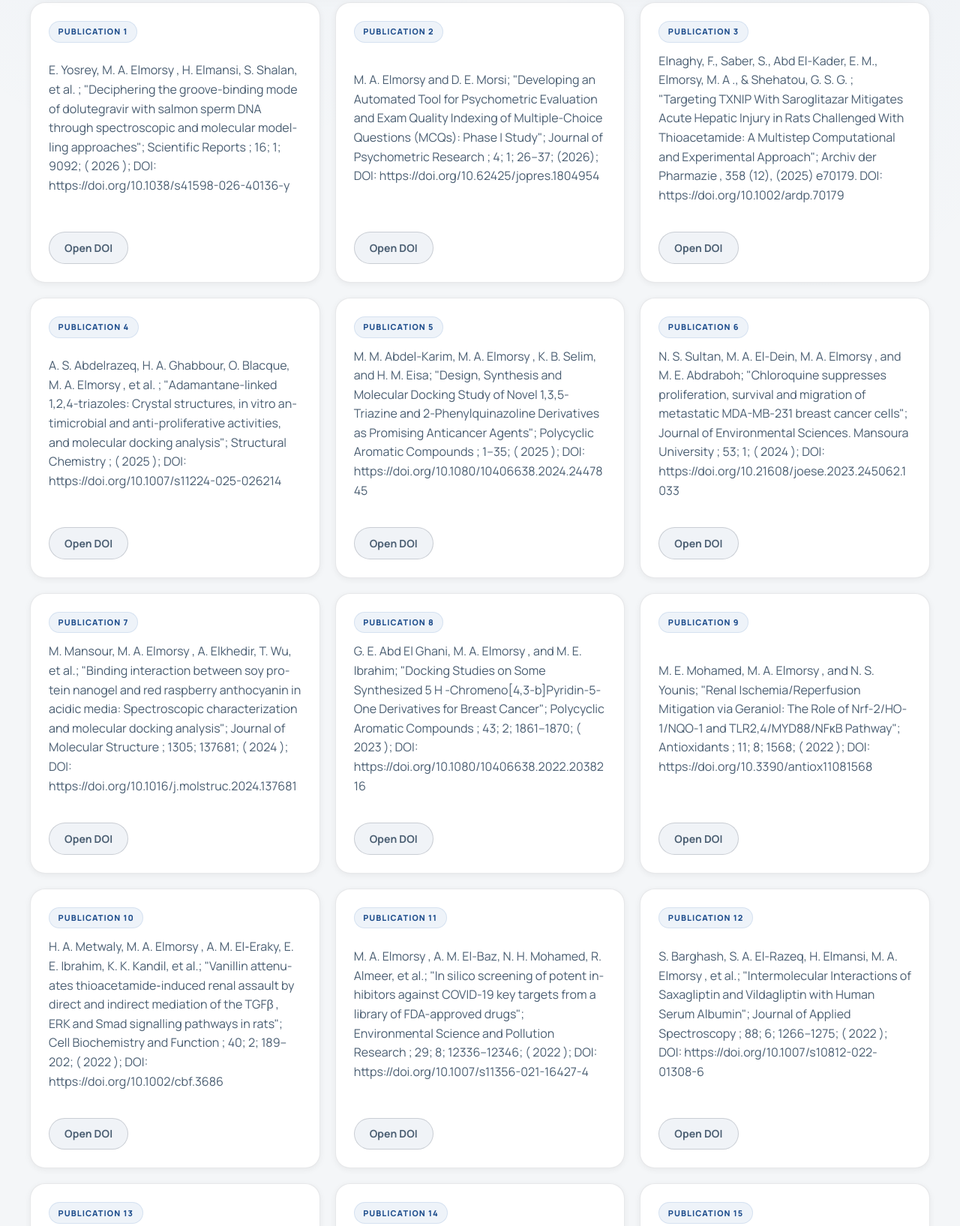
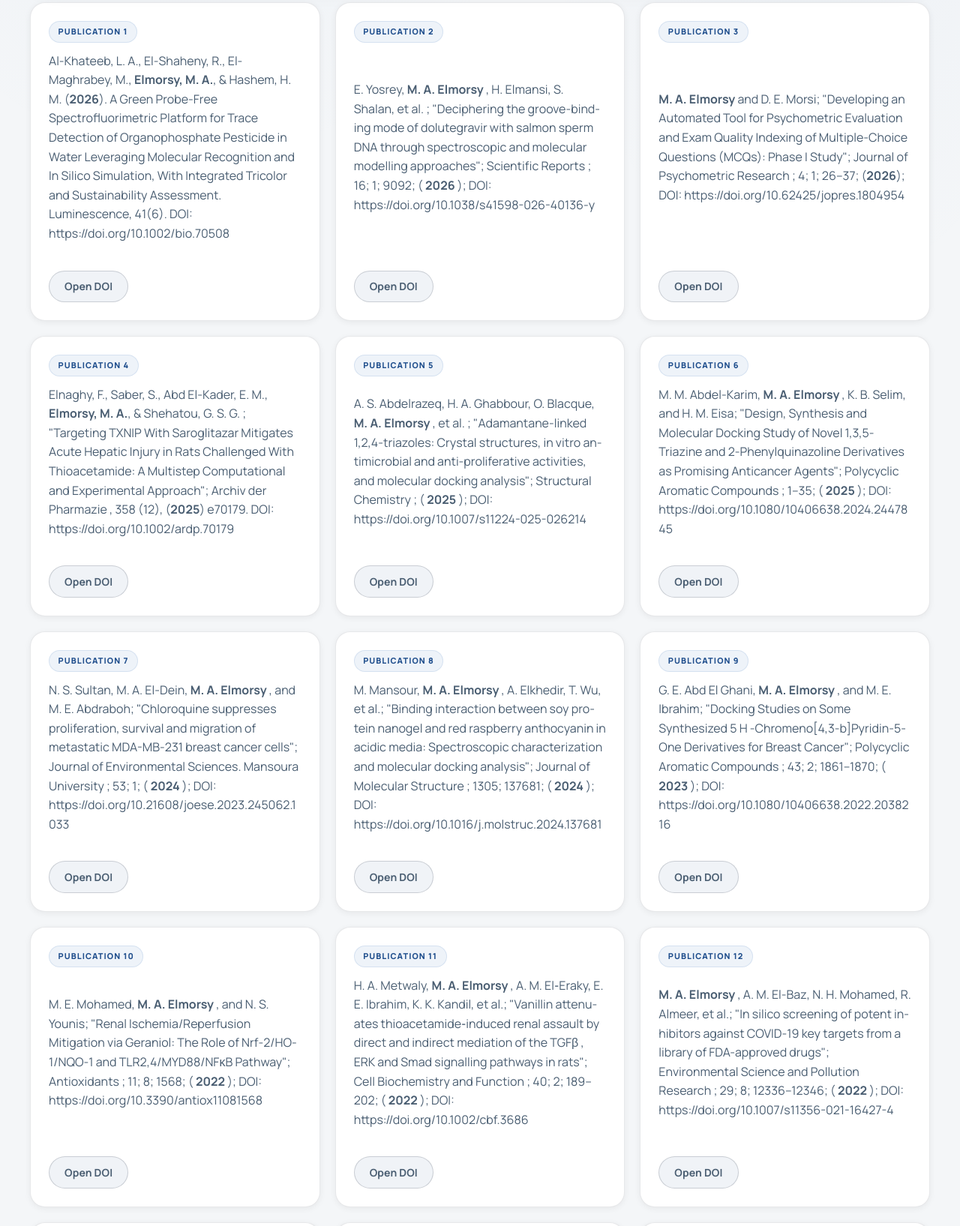
Before and after one commit to mwahhab95/Mohammad-Abdulwahhab, a website built with Vite: page publications/index.html in a window 1280 px wide. Shown: the part 427-2062 px from the top of the page at 75% size. Built offline with nearby package versions, Linux system fonts and the light colour scheme.

Commit message:
Add latest Luminescence publication

```diff
--- a/publications/index.html
+++ b/publications/index.html
@@ -56,7 +56,17 @@
 <article class="publication-card">
   <div class="card-head">
     <span class="eyebrow-card">Publication 1</span>
-    <p>E. Yosrey, M. A. Elmorsy , H. Elmansi, S. Shalan, et al. ; &quot;Deciphering the groove-binding mode of dolutegravir with salmon sperm DNA through spectroscopic and molecular modelling approaches&quot;; Scientific Reports ; 16; 1; 9092; ( 2026 ); DOI: https://doi.org/10.1038/s41598-026-40136-y</p>
+    <p>Al-Khateeb, L. A., El-Shaheny, R., El-Maghrabey, M., <strong>Elmorsy, M. A.</strong>, &amp; Hashem, H. M. (<strong>2026</strong>). A Green Probe-Free Spectrofluorimetric Platform for Trace Detection of Organophosphate Pesticide in Water Leveraging Molecular Recognition and In Silico Simulation, With Integrated Tricolor and Sustainability Assessment. Luminescence, 41(6). DOI: https://doi.org/10.1002/bio.70508</p>
+  </div>
+  <div class="card-actions">
+    <a class="button button-secondary" href="https://doi.org/10.1002/bio.70508" target="_blank" rel="noreferrer">Open DOI</a>
+  </div>
+</article>
+
+<article class="publication-card">
+  <div class="card-head">
+    <span class="eyebrow-card">Publication 2</span>
+    <p>E. Yosrey, <strong>M. A. Elmorsy</strong> , H. Elmansi, S. Shalan, et al. ; &quot;Deciphering the groove-binding mode of dolutegravir with salmon sperm DNA through spectroscopic and molecular modelling approaches&quot;; Scientific Reports ; 16; 1; 9092; ( <strong>2026</strong> ); DOI: https://doi.org/10.1038/s41598-026-40136-y</p>
   </div>
   <div class="card-actions">
     <a class="button button-secondary" href="https://doi.org/10.1038/s41598-026-40136-y" target="_blank" rel="noreferrer">Open DOI</a>
@@ -65,8 +75,8 @@
 
 <article class="publication-card">
   <div class="card-head">
-    <span class="eyebrow-card">Publication 2</span>
-    <p>M. A. Elmorsy and D. E. Morsi; &quot;Developing an Automated Tool for Psychometric Evaluation and Exam Quality Indexing of Multiple-Choice Questions (MCQs): Phase I Study&quot;; Journal of Psychometric Research ; 4; 1; 26–37; (2026); DOI: https://doi.org/10.62425/jopres.1804954</p>
+    <span class="eyebrow-card">Publication 3</span>
+    <p><strong>M. A. Elmorsy</strong> and D. E. Morsi; &quot;Developing an Automated Tool for Psychometric Evaluation and Exam Quality Indexing of Multiple-Choice Questions (MCQs): Phase I Study&quot;; Journal of Psychometric Research ; 4; 1; 26–37; (<strong>2026</strong>); DOI: https://doi.org/10.62425/jopres.1804954</p>
   </div>
   <div class="card-actions">
     <a class="button button-secondary" href="https://doi.org/10.62425/jopres.1804954" target="_blank" rel="noreferrer">Open DOI</a>
@@ -75,8 +85,8 @@
 
 <article class="publication-card">
   <div class="card-head">
-    <span class="eyebrow-card">Publication 3</span>
-    <p>Elnaghy, F., Saber, S., Abd El-Kader, E. M., Elmorsy, M. A ., &amp; Shehatou, G. S. G. ; &quot;Targeting TXNIP With Saroglitazar Mitigates Acute Hepatic Injury in Rats Challenged With Thioacetamide: A Multistep Computational and Experimental Approach&quot;; Archiv der Pharmazie , 358 (12), (2025) e70179. DOI: https://doi.org/10.1002/ardp.70179</p>
+    <span class="eyebrow-card">Publication 4</span>
+    <p>Elnaghy, F., Saber, S., Abd El-Kader, E. M., <strong>Elmorsy, M. A.</strong>, &amp; Shehatou, G. S. G. ; &quot;Targeting TXNIP With Saroglitazar Mitigates Acute Hepatic Injury in Rats Challenged With Thioacetamide: A Multistep Computational and Experimental Approach&quot;; Archiv der Pharmazie , 358 (12), (<strong>2025</strong>) e70179. DOI: https://doi.org/10.1002/ardp.70179</p>
   </div>
   <div class="card-actions">
     <a class="button button-secondary" href="https://doi.org/10.1002/ardp.70179" target="_blank" rel="noreferrer">Open DOI</a>
@@ -85,8 +95,8 @@
 
 <article class="publication-card">
   <div class="card-head">
-    <span class="eyebrow-card">Publication 4</span>
-    <p>A. S. Abdelrazeq, H. A. Ghabbour, O. Blacque, M. A. Elmorsy , et al. ; &quot;Adamantane-linked 1,2,4-triazoles: Crystal structures, in vitro antimicrobial and anti-proliferative activities, and molecular docking analysis&quot;; Structural Chemistry ; ( 2025 ); DOI: https://doi.org/10.1007/s11224-025-026214</p>
+    <span class="eyebrow-card">Publication 5</span>
+    <p>A. S. Abdelrazeq, H. A. Ghabbour, O. Blacque, <strong>M. A. Elmorsy</strong> , et al. ; &quot;Adamantane-linked 1,2,4-triazoles: Crystal structures, in vitro antimicrobial and anti-proliferative activities, and molecular docking analysis&quot;; Structural Chemistry ; ( <strong>2025</strong> ); DOI: https://doi.org/10.1007/s11224-025-026214</p>
   </div>
   <div class="card-actions">
     <a class="button button-secondary" href="https://doi.org/10.1007/s11224-025-02621-4" target="_blank" rel="noreferrer">Open DOI</a>
@@ -95,8 +105,8 @@
 
 <article class="publication-card">
   <div class="card-head">
-    <span class="eyebrow-card">Publication 5</span>
-    <p>M. M. Abdel-Karim, M. A. Elmorsy , K. B. Selim, and H. M. Eisa; &quot;Design, Synthesis and Molecular Docking Study of Novel 1,3,5-Triazine and 2-Phenylquinazoline Derivatives as Promising Anticancer Agents&quot;; Polycyclic Aromatic Compounds ; 1–35; ( 2025 ); DOI: https://doi.org/10.1080/10406638.2024.2447845</p>
+    <span class="eyebrow-card">Publication 6</span>
+    <p>M. M. Abdel-Karim, <strong>M. A. Elmorsy</strong> , K. B. Selim, and H. M. Eisa; &quot;Design, Synthesis and Molecular Docking Study of Novel 1,3,5-Triazine and 2-Phenylquinazoline Derivatives as Promising Anticancer Agents&quot;; Polycyclic Aromatic Compounds ; 1–35; ( <strong>2025</strong> ); DOI: https://doi.org/10.1080/10406638.2024.2447845</p>
   </div>
   <div class="card-actions">
     <a class="button button-secondary" href="https://doi.org/10.1080/10406638.2024.2447845" target="_blank" rel="noreferrer">Open DOI</a>
@@ -105,8 +115,8 @@
 
 <article class="publication-card">
   <div class="card-head">
-    <span class="eyebrow-card">Publication 6</span>
-    <p>N. S. Sultan, M. A. El-Dein, M. A. Elmorsy , and M. E. Abdraboh; &quot;Chloroquine suppresses proliferation, survival and migration of metastatic MDA-MB-231 breast cancer cells&quot;; Journal of Environmental Sciences. Mansoura University ; 53; 1; ( 2024 ); DOI: https://doi.org/10.21608/joese.2023.245062.1033</p>
+    <span class="eyebrow-card">Publication 7</span>
+    <p>N. S. Sultan, M. A. El-Dein, <strong>M. A. Elmorsy</strong> , and M. E. Abdraboh; &quot;Chloroquine suppresses proliferation, survival and migration of metastatic MDA-MB-231 breast cancer cells&quot;; Journal of Environmental Sciences. Mansoura University ; 53; 1; ( <strong>2024</strong> ); DOI: https://doi.org/10.21608/joese.2023.245062.1033</p>
   </div>
   <div class="card-actions">
     <a class="button button-secondary" href="https://doi.org/10.21608/joese.2023.245062.1033" target="_blank" rel="noreferrer">Open DOI</a>
@@ -115,8 +125,8 @@
 
 <article class="publication-card">
   <div class="card-head">
-    <span class="eyebrow-card">Publication 7</span>
-    <p>M. Mansour, M. A. Elmorsy , A. Elkhedir, T. Wu, et al.; &quot;Binding interaction between soy protein nanogel and red raspberry anthocyanin in acidic media: Spectroscopic characterization and molecular docking analysis&quot;; Journal of Molecular Structure ; 1305; 137681; ( 2024 ); DOI: https://doi.org/10.1016/j.molstruc.2024.137681</p>
+    <span class="eyebrow-card">Publication 8</span>
+    <p>M. Mansour, <strong>M. A. Elmorsy</strong> , A. Elkhedir, T. Wu, et al.; &quot;Binding interaction between soy protein nanogel and red raspberry anthocyanin in acidic media: Spectroscopic characterization and molecular docking analysis&quot;; Journal of Molecular Structure ; 1305; 137681; ( <strong>2024</strong> ); DOI: https://doi.org/10.1016/j.molstruc.2024.137681</p>
   </div>
   <div class="card-actions">
     <a class="button button-secondary" href="https://doi.org/10.1016/j.molstruc.2024.137681" target="_blank" rel="noreferrer">Open DOI</a>
@@ -125,8 +135,8 @@
 
 <article class="publication-card">
   <div class="card-head">
-    <span class="eyebrow-card">Publication 8</span>
-    <p>G. E. Abd El Ghani, M. A. Elmorsy , and M. E. Ibrahim; &quot;Docking Studies on Some Synthesized 5 H -Chromeno[4,3-b]Pyridin-5-One Derivatives for Breast Cancer&quot;; Polycyclic Aromatic Compounds ; 43; 2; 1861–1870; ( 2023 ); DOI: https://doi.org/10.1080/10406638.2022.2038216</p>
+    <span class="eyebrow-card">Publication 9</span>
+    <p>G. E. Abd El Ghani, <strong>M. A. Elmorsy</strong> , and M. E. Ibrahim; &quot;Docking Studies on Some Synthesized 5 H -Chromeno[4,3-b]Pyridin-5-One Derivatives for Breast Cancer&quot;; Polycyclic Aromatic Compounds ; 43; 2; 1861–1870; ( <strong>2023</strong> ); DOI: https://doi.org/10.1080/10406638.2022.2038216</p>
   </div>
   <div class="card-actions">
     <a class="button button-secondary" href="https://doi.org/10.1080/10406638.2022.2038216" target="_blank" rel="noreferrer">Open DOI</a>
@@ -135,8 +145,8 @@
 
 <article class="publication-card">
   <div class="card-head">
-    <span class="eyebrow-card">Publication 9</span>
-    <p>M. E. Mohamed, M. A. Elmorsy , and N. S. Younis; &quot;Renal Ischemia/Reperfusion Mitigation via Geraniol: The Role of Nrf-2/HO-1/NQO-1 and TLR2,4/MYD88/NFκB Pathway&quot;; Antioxidants ; 11; 8; 1568; ( 2022 ); DOI: https://doi.org/10.3390/antiox11081568</p>
+    <span class="eyebrow-card">Publication 10</span>
+    <p>M. E. Mohamed, <strong>M. A. Elmorsy</strong> , and N. S. Younis; &quot;Renal Ischemia/Reperfusion Mitigation via Geraniol: The Role of Nrf-2/HO-1/NQO-1 and TLR2,4/MYD88/NFκB Pathway&quot;; Antioxidants ; 11; 8; 1568; ( <strong>2022</strong> ); DOI: https://doi.org/10.3390/antiox11081568</p>
   </div>
   <div class="card-actions">
     <a class="button button-secondary" href="https://doi.org/10.3390/antiox11081568" target="_blank" rel="noreferrer">Open DOI</a>
@@ -145,8 +155,8 @@
 
 <article class="publication-card">
   <div class="card-head">
-    <span class="eyebrow-card">Publication 10</span>
-    <p>H. A. Metwaly, M. A. Elmorsy , A. M. El‐Eraky, E. E. Ibrahim, K. K. Kandil, et al.; &quot;Vanillin attenuates thioacetamide‐induced renal assault by direct and indirect mediation of the TGFβ , ERK and Smad signalling pathways in rats&quot;; Cell Biochemistry and Function ; 40; 2; 189–202; ( 2022 ); DOI: https://doi.org/10.1002/cbf.3686</p>
+    <span class="eyebrow-card">Publication 11</span>
+    <p>H. A. Metwaly, <strong>M. A. Elmorsy</strong> , A. M. El‐Eraky, E. E. Ibrahim, K. K. Kandil, et al.; &quot;Vanillin attenuates thioacetamide‐induced renal assault by direct and indirect mediation of the TGFβ , ERK and Smad signalling pathways in rats&quot;; Cell Biochemistry and Function ; 40; 2; 189–202; ( <strong>2022</strong> ); DOI: https://doi.org/10.1002/cbf.3686</p>
   </div>
   <div class="card-actions">
     <a class="button button-secondary" href="https://doi.org/10.1002/cbf.3686" target="_blank" rel="noreferrer">Open DOI</a>
@@ -155,8 +165,8 @@
 
 <article class="publication-card">
   <div class="card-head">
-    <span class="eyebrow-card">Publication 11</span>
-    <p>M. A. Elmorsy , A. M. El-Baz, N. H. Mohamed, R. Almeer, et al.; &quot;In silico screening of potent inhibitors against COVID-19 key targets from a library of FDA-approved drugs&quot;; Environmental Science and Pollution Research ; 29; 8; 12336–12346; ( 2022 ); DOI: https://doi.org/10.1007/s11356-021-16427-4</p>
+    <span class="eyebrow-card">Publication 12</span>
+    <p><strong>M. A. Elmorsy</strong> , A. M. El-Baz, N. H. Mohamed, R. Almeer, et al.; &quot;In silico screening of potent inhibitors against COVID-19 key targets from a library of FDA-approved drugs&quot;; Environmental Science and Pollution Research ; 29; 8; 12336–12346; ( <strong>2022</strong> ); DOI: https://doi.org/10.1007/s11356-021-16427-4</p>
   </div>
   <div class="card-actions">
     <a class="button button-secondary" href="https://doi.org/10.1007/s11356-021-16427-4" target="_blank" rel="noreferrer">Open DOI</a>
@@ -165,8 +175,8 @@
 
 <article class="publication-card">
   <div class="card-head">
-    <span class="eyebrow-card">Publication 12</span>
-    <p>S. Barghash, S. A. El-Razeq, H. Elmansi, M. A. Elmorsy , et al.; &quot;Intermolecular Interactions of Saxagliptin and Vildagliptin with Human Serum Albumin&quot;; Journal of Applied Spectroscopy ; 88; 6; 1266–1275; ( 2022 ); DOI: https://doi.org/10.1007/s10812-022-01308-6</p>
+    <span class="eyebrow-card">Publication 13</span>
+    <p>S. Barghash, S. A. El-Razeq, H. Elmansi, <strong>M. A. Elmorsy</strong> , et al.; &quot;Intermolecular Interactions of Saxagliptin and Vildagliptin with Human Serum Albumin&quot;; Journal of Applied Spectroscopy ; 88; 6; 1266–1275; ( <strong>2022</strong> ); DOI: https://doi.org/10.1007/s10812-022-01308-6</p>
   </div>
   <div class="card-actions">
     <a class="button button-secondary" href="https://doi.org/10.1007/s10812-022-01308-6" target="_blank" rel="noreferrer">Open DOI</a>
@@ -175,8 +185,8 @@
 
 <article class="publication-card">
   <div class="card-head">
-    <span class="eyebrow-card">Publication 13</span>
-    <p>F. El-Shehabi, B. Mansour, M. A. Elmorsy , W. A. Bayoumi, S. A. El Bialy, et al.; &quot;Homology modelling, molecular dynamics simulation and docking evaluation of β-tubulin of Schistosoma mansoni&quot;; Biophysical Chemistry ; 278; 106660; ( 2021 ); DOI: https://doi.org/10.1016/j.bpc.2021.106660</p>
+    <span class="eyebrow-card">Publication 14</span>
+    <p>F. El-Shehabi, B. Mansour, <strong>M. A. Elmorsy</strong> , W. A. Bayoumi, S. A. El Bialy, et al.; &quot;Homology modelling, molecular dynamics simulation and docking evaluation of β-tubulin of Schistosoma mansoni&quot;; Biophysical Chemistry ; 278; 106660; ( <strong>2021</strong> ); DOI: https://doi.org/10.1016/j.bpc.2021.106660</p>
   </div>
   <div class="card-actions">
     <a class="button button-secondary" href="https://doi.org/10.1016/j.bpc.2021.106660" target="_blank" rel="noreferrer">Open DOI</a>
@@ -185,8 +195,8 @@
 
 <article class="publication-card">
   <div class="card-head">
-    <span class="eyebrow-card">Publication 14</span>
-    <p>L. H. Al-Wahaibi, A. Shaik, M. A. Elmorsy , M. S. M. Abdelbaky, et al.; &quot;Structural Insights of Three 2,4-Disubstituted Dihydropyrimidine-5-carbonitriles as Potential Dihydrofolate Reductase Inhibitors&quot;; Molecules ; 26; 11; 3286; ( 2021 ); DOI: https://doi.org/10.3390/molecules26113286</p>
+    <span class="eyebrow-card">Publication 15</span>
+    <p>L. H. Al-Wahaibi, A. Shaik, <strong>M. A. Elmorsy</strong> , M. S. M. Abdelbaky, et al.; &quot;Structural Insights of Three 2,4-Disubstituted Dihydropyrimidine-5-carbonitriles as Potential Dihydrofolate Reductase Inhibitors&quot;; Molecules ; 26; 11; 3286; ( <strong>2021</strong> ); DOI: https://doi.org/10.3390/molecules26113286</p>
   </div>
   <div class="card-actions">
     <a class="button button-secondary" href="https://doi.org/10.3390/molecules26113286" target="_blank" rel="noreferrer">Open DOI</a>
@@ -195,8 +205,8 @@
 
 <article class="publication-card">
   <div class="card-head">
-    <span class="eyebrow-card">Publication 15</span>
-    <p>L. H. Al-Wahaibi, D. S. Grandhi, M. A. Elmorsy , S. S. Tawfik, N. H. Al-Shaalan, et al.; &quot;Probing the Effect of Halogen Substituents (Br, Cl, and F) on the Non-covalent Interactions in 1-(Adamantan-1-yl)-3-arylthiourea Derivatives: A Theoretical Study&quot;; ACS Omega ; 6; 7; 4816–4830; ( 2021 ); DOI: https://doi.org/10.1021/acsomega.0c05793</p>
+    <span class="eyebrow-card">Publication 16</span>
+    <p>L. H. Al-Wahaibi, D. S. Grandhi, <strong>M. A. Elmorsy</strong> , S. S. Tawfik, N. H. Al-Shaalan, et al.; &quot;Probing the Effect of Halogen Substituents (Br, Cl, and F) on the Non-covalent Interactions in 1-(Adamantan-1-yl)-3-arylthiourea Derivatives: A Theoretical Study&quot;; ACS Omega ; 6; 7; 4816–4830; ( <strong>2021</strong> ); DOI: https://doi.org/10.1021/acsomega.0c05793</p>
   </div>
   <div class="card-actions">
     <a class="button button-secondary" href="https://doi.org/10.1021/acsomega.0c05793" target="_blank" rel="noreferrer">Open DOI</a>
@@ -205,8 +215,8 @@
 
 <article class="publication-card">
   <div class="card-head">
-    <span class="eyebrow-card">Publication 16</span>
-    <p>H. Hassan, L. Al-Wahaibi, M. Elmorsy , and Y. Mahran; &quot;Suppression of Cisplatin-Induced Hepatic Injury in Rats Through Alarmin High-Mobility Group Box-1 Pathway by Ganoderma lucidum: Theoretical and Experimental Study&quot;; Drug Design, Development and Therapy ; Volume 14; 2335–2353; ( 2020 ); DOI: https://doi.org/10.2147/DDDT.S249093</p>
+    <span class="eyebrow-card">Publication 17</span>
+    <p>H. Hassan, L. Al-Wahaibi, <strong>M. Elmorsy</strong> , and Y. Mahran; &quot;Suppression of Cisplatin-Induced Hepatic Injury in Rats Through Alarmin High-Mobility Group Box-1 Pathway by Ganoderma lucidum: Theoretical and Experimental Study&quot;; Drug Design, Development and Therapy ; Volume 14; 2335–2353; ( <strong>2020</strong> ); DOI: https://doi.org/10.2147/DDDT.S249093</p>
   </div>
   <div class="card-actions">
     <a class="button button-secondary" href="https://doi.org/10.2147/DDDT.S249093" target="_blank" rel="noreferrer">Open DOI</a>
@@ -215,8 +225,8 @@
 
 <article class="publication-card">
   <div class="card-head">
-    <span class="eyebrow-card">Publication 17</span>
-    <p>W. A. Ewes, M. A. Elmorsy , S. M. El-Messery, and M. N. A. Nasr; &quot;Synthesis, biological evaluation and molecular modeling study of [1,2,4]-Triazolo[4,3-c]quinazolines: New class of EGFR-TK inhibitors&quot;; Bioorganic &amp; Medicinal Chemistry ; 28; 7; 115373; ( 2020 ); DOI: https://doi.org/10.1016/j.bmc.2020.115373</p>
+    <span class="eyebrow-card">Publication 18</span>
+    <p>W. A. Ewes, <strong>M. A. Elmorsy</strong> , S. M. El-Messery, and M. N. A. Nasr; &quot;Synthesis, biological evaluation and molecular modeling study of [1,2,4]-Triazolo[4,3-c]quinazolines: New class of EGFR-TK inhibitors&quot;; Bioorganic &amp; Medicinal Chemistry ; 28; 7; 115373; ( <strong>2020</strong> ); DOI: https://doi.org/10.1016/j.bmc.2020.115373</p>
   </div>
   <div class="card-actions">
     <a class="button button-secondary" href="https://doi.org/10.1016/j.bmc.2020.115373" target="_blank" rel="noreferrer">Open DOI</a>
@@ -225,8 +235,8 @@
 
 <article class="publication-card">
   <div class="card-head">
-    <span class="eyebrow-card">Publication 18</span>
-    <p>A. S. Mostafa, R. M. Gomaa, and M. A. Elmorsy ; &quot;Design and synthesis of 2‐phenyl benzimidazole derivatives as VEGFR ‐2 inhibitors with anti‐breast cancer activity&quot;; Chemical Biology &amp; Drug Design ; 93; 4; 454–463; ( 2019 ); DOI: https://doi.org/10.1111/cbdd.13433</p>
+    <span class="eyebrow-card">Publication 19</span>
+    <p>A. S. Mostafa, R. M. Gomaa, and <strong>M. A. Elmorsy</strong> ; &quot;Design and synthesis of 2‐phenyl benzimidazole derivatives as VEGFR ‐2 inhibitors with anti‐breast cancer activity&quot;; Chemical Biology &amp; Drug Design ; 93; 4; 454–463; ( <strong>2019</strong> ); DOI: https://doi.org/10.1111/cbdd.13433</p>
   </div>
   <div class="card-actions">
     <a class="button button-secondary" href="https://doi.org/10.1111/cbdd.13433" target="_blank" rel="noreferrer">Open DOI</a>
@@ -235,8 +245,8 @@
 
 <article class="publication-card">
   <div class="card-head">
-    <span class="eyebrow-card">Publication 19</span>
-    <p>H. S. Abd ElMonaem, M. Elmorsy , N. I. Abdel-Aziz, F. A. Badria, et al.; &quot;Synthesis, In Vitro Antiproliferative Evaluation and Molecular Docking of New tetrazole-chalcone and tetrazole-pyrazoline Hybrids&quot;; Journal of Applied Pharmaceutical Science ; 75–87; ( 2018 ); DOI: https://doi.org/10.7324/JAPS.2018.8510</p>
+    <span class="eyebrow-card">Publication 20</span>
+    <p>H. S. Abd ElMonaem, <strong>M. Elmorsy</strong> , N. I. Abdel-Aziz, F. A. Badria, et al.; &quot;Synthesis, In Vitro Antiproliferative Evaluation and Molecular Docking of New tetrazole-chalcone and tetrazole-pyrazoline Hybrids&quot;; Journal of Applied Pharmaceutical Science ; 75–87; ( <strong>2018</strong> ); DOI: https://doi.org/10.7324/JAPS.2018.8510</p>
   </div>
   <div class="card-actions">
     <a class="button button-secondary" href="https://doi.org/10.7324/JAPS.2018.8510" target="_blank" rel="noreferrer">Open DOI</a>
@@ -245,8 +255,8 @@
 
 <article class="publication-card">
   <div class="card-head">
-    <span class="eyebrow-card">Publication 20</span>
-    <p>A. M. Almatary, M. A. Elmorsy , W. M. El Husseiny, K. B. Selim, et al.; &quot;Design, synthesis, and molecular modeling of heterocyclic bioisostere as potent PDE4 inhibitors&quot;; Archiv der Pharmazie ; 351; 3–4; 1700403; ( 2018 ); DOI: https://doi.org/10.1002/ardp.201700403</p>
+    <span class="eyebrow-card">Publication 21</span>
+    <p>A. M. Almatary, <strong>M. A. Elmorsy</strong> , W. M. El Husseiny, K. B. Selim, et al.; &quot;Design, synthesis, and molecular modeling of heterocyclic bioisostere as potent PDE4 inhibitors&quot;; Archiv der Pharmazie ; 351; 3–4; 1700403; ( <strong>2018</strong> ); DOI: https://doi.org/10.1002/ardp.201700403</p>
   </div>
   <div class="card-actions">
     <a class="button button-secondary" href="https://doi.org/10.1002/ardp.201700403" target="_blank" rel="noreferrer">Open DOI</a>
```
